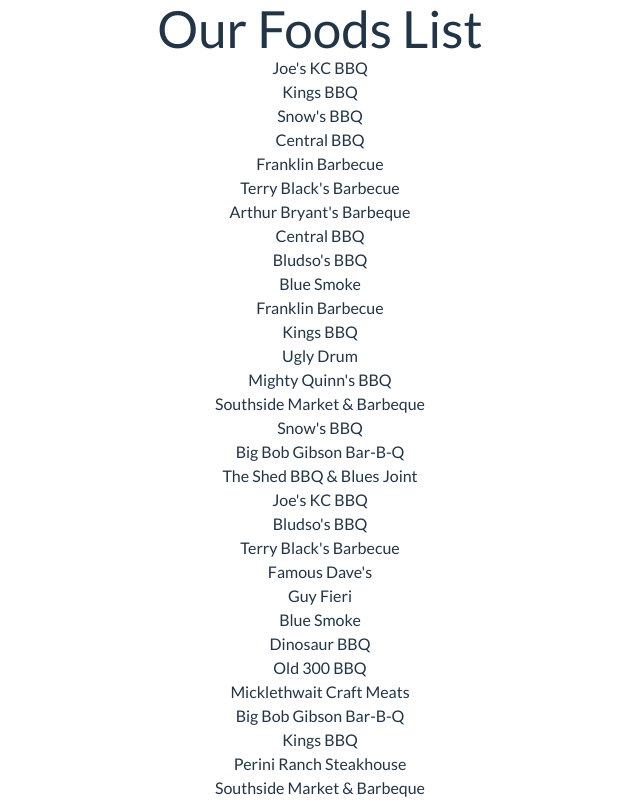
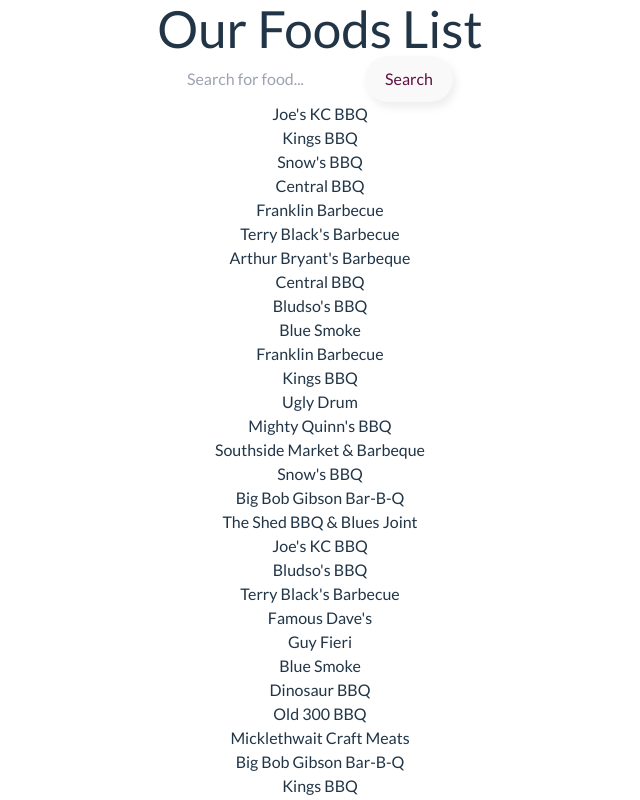
Before and after one commit to chingu-voyages/v50-tier2-team-15, a React (Vite) app: page /foods in a window 1280 px wide. Shown: the top 800 px of the page, without its empty margins (320-960 px from the left). Built offline with nearby package versions, Linux system fonts and the light colour scheme.

Commit message:
added search bar and a button with functionality

```diff
--- a/src/screens/OurFoodsList.jsx
+++ b/src/screens/OurFoodsList.jsx
@@ -3,14 +3,14 @@
 // This screen would be used for filtering/searching stuff.
 // From there, we should be able to get components, and move them to other screens.
 
-import { useEffect } from "react";
+import { useEffect, useState } from "react";
 import { useDispatch, useSelector } from "react-redux";
-import { fetchFoodData } from "../slices/foodDataApiSlice";
+import { fetchFoodData, filterFoods } from "../slices/foodDataApiSlice";
 
 const OurFoodsList = () => {
 
   const dispatch = useDispatch();
-
+  const [searchTerm, setSearchTerm] = useState("");
   useEffect(() => {
     dispatch(fetchFoodData());
   }, [dispatch]);
@@ -18,19 +18,33 @@ const OurFoodsList = () => {
   const foodData = useSelector((state) => state.foodData.data);
   const status = useSelector((state) => state.foodData.status);
   const error = useSelector((state) => state.foodData.error);
+  const filteredFoods = useSelector((state) => state.foodData.filteredFoods);
 
   const allFoods = Object.values(foodData).flat();
+  const handleSearch = () => {
+    dispatch(filterFoods(searchTerm));
+  };
 
+  const handleChange = (e) => {
+    setSearchTerm(e.target.value);
+  };
   return (
     <div>
       <h1>Our Foods List</h1>
+      <input
+        type="text"
+        placeholder="Search for food..."
+        value={searchTerm}
+        onChange={handleChange}
+      />
+      <button onClick={handleSearch}>Search</button>
       {status === "loading" && <p>Loading...</p>}
       {status === "failed" && <p>Error fetching data: {error}</p>}
       {status === "succeeded" && (
         <ul>
-          {allFoods.map((food) => (
-            <li key={food.id}>{food.name}</li>
-          ))}
+          {filteredFoods.map((food, index) => (
+  <li key={`${food.id}-${index}`}>{food.name}</li>
+))}
         </ul>
       )}
     </div>
--- a/src/slices/foodDataApiSlice.js
+++ b/src/slices/foodDataApiSlice.js
@@ -15,10 +15,18 @@ const foodDataSlice = createSlice({
     data: {},
     status: "ready",
     error: null,
+    searchTerm: "",
+    filteredFoods: [],
   },
     reducers: {
     selectFood(state, action) {
       state.selectedFood = action.payload;
+    },
+    filterFoods(state, action) {
+      const searchTerm = action.payload.toLowerCase();
+      state.filteredFoods = Object.values(state.data)
+        .flat()
+        .filter((food) => food.name && food.name.toLowerCase().includes(searchTerm));
     },
   },
   extraReducers: (builder) => {
@@ -29,6 +37,7 @@ const foodDataSlice = createSlice({
       .addCase(fetchFoodData.fulfilled, (state, action) => {
         state.status = "succeeded";
         state.data = action.payload;
+        state.filteredFoods = Object.values(action.payload).flat();
       })
       .addCase(fetchFoodData.rejected, (state, action) => {
         state.status = "failed";
@@ -37,6 +46,6 @@ const foodDataSlice = createSlice({
   },
 });
 
-export const { selectFood } = foodDataSlice.actions;
+export const { selectFood, filterFoods} = foodDataSlice.actions;
 
 export default foodDataSlice.reducer;
```
